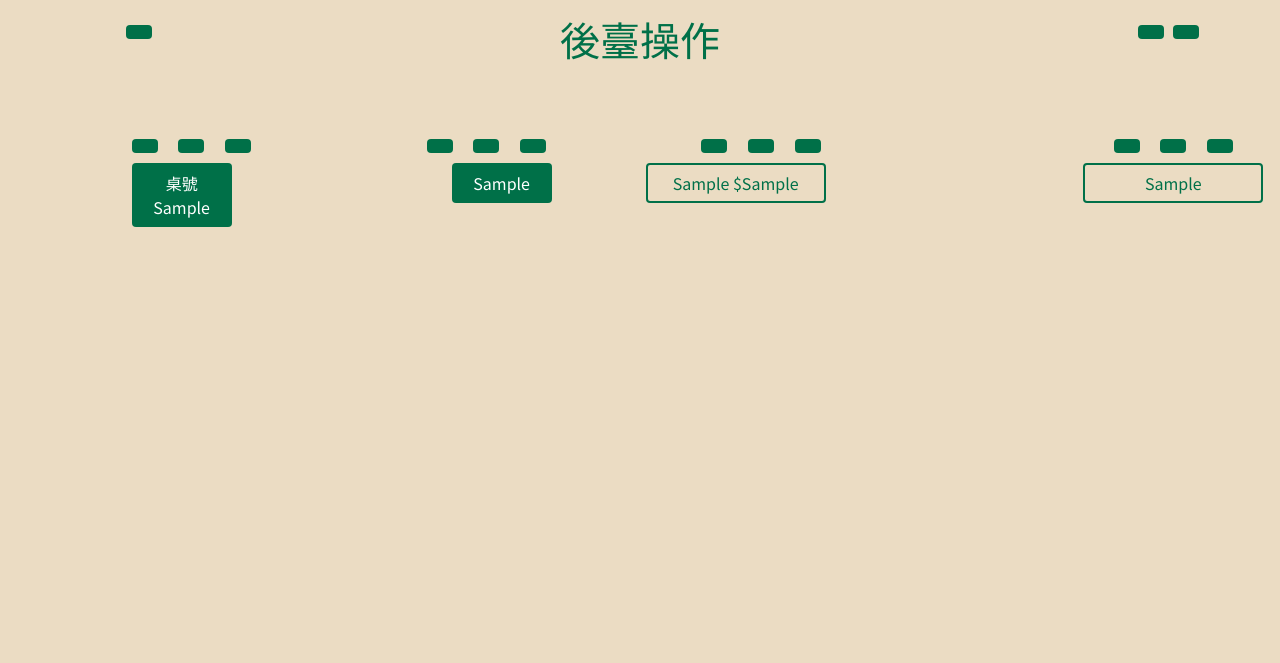
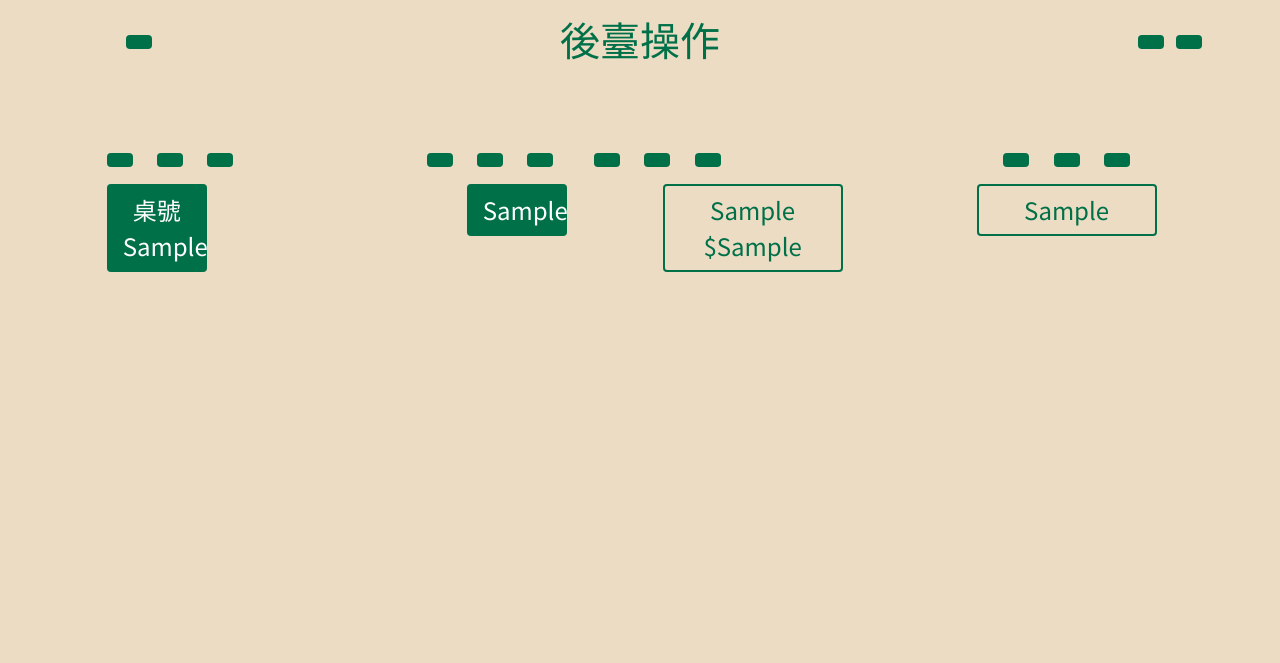
Before and after one commit to imfulee/restaurant-ordering-system, a PHP site: page /setting.php in a window 1280 px wide. Shown: the top 663 px of the page. Run offline with PHP 8.4, Linux system fonts and the light colour scheme; tables that the repository leaves empty or names only in its code hold one stand-in row (values such as "Sample post"); some libraries are stand-ins or nearby versions.

Commit message:
set the settings.php button to be bigger

```diff
--- a/setting.php
+++ b/setting.php
@@ -114,6 +114,26 @@
   #swal2-title {
     color: white;
   }
+
+  body {
+    font-size:2rem;
+  }
+
+  a.btn{
+    font-size: 1.5rem;
+  }
+
+  button.btn{
+    font-size: 1.5rem;
+  }
+
+  h2#swal2-title {
+    font-size: 4em;
+  }
+
+  input.swal2-input {
+    font-size: 2rem;
+  }
 </style>
 
 <body>
@@ -133,26 +153,25 @@
   <div class="row" style="margin-top: 15px;">
     <div class="col-md-1"></div>
     <div class="col-md-2" style="margin-top: 50px;">
-      <button type="button" class="btn" id="tableDelete" title="刪除" style="background-color: #007048;color: white;margin-bottom: 10px;margin-left: 25px;" onclick="delete_table()"><i class="fas fa-minus"></i></button>
+      <button type="button" class="btn" id="tableDelete" title="刪除" style="background-color: #007048;color: white;margin-bottom: 10px;margin-left: 0;" onclick="delete_table()"><i class="fas fa-minus"></i></button>
       <button type="button" class="btn" id="tableAdd" title="新增" style="background-color: #007048;color: white;margin-bottom: 10px;margin-left: 17px;" onclick="add_table()"><i class="fas fa-plus"></i></button>
       <button type="button" class="btn" id="tableDelete" title="修改" style="background-color: #007048;color: white;margin-bottom: 10px;margin-left: 17px;" onclick="edit_table()"><i class="fas fa-pen"></i></button>
-      <div class="nav flex-column nav-pills me-3" id="table_add_list" role="tablist" aria-orientation="vertical" style="margin-left: 25px;">
-      </div>
+      <div class="nav flex-column nav-pills me-3" id="table_add_list" role="tablist" aria-orientation="vertical" style="height: 60vh;"></div>
     </div>
     <div class="col-md-1"></div>
-    <div class="col-md-5" style="margin-top: 50px;">
+    <div class="col-md-4" style="margin-top: 50px;">
       <button type="button" class="btn" id="navDelete" title="刪除" style="background-color: #007048;color: white;margin-bottom: 10px;" onclick="delete_menu_type()"><i class="fas fa-minus"></i></button>
       <button type="button" class="btn" id="navAdd" title="新增" style="background-color: #007048;color: white;margin-bottom: 10px;margin-left: 17px;" onclick="add_menu_type()"><i class="fas fa-plus"></i></button>
       <button type="button" class="btn" id="navRevise" title="修改" style="background-color: #007048;color: white;margin-bottom: 10px;margin-left: 17px;" onclick="edit_menu_type()"><i class="fas fa-pen"></i></button>
 
-      <button type="button" class="btn" id="projectDelete" title="刪除" style="background-color: #007048;color: white;margin-bottom: 10px;margin-left: 152px;" onclick="delete_menu_item()"><i class="fas fa-minus"></i></button>
+      <button type="button" class="btn" id="projectDelete" title="刪除" style="background-color: #007048;color: white;margin-bottom: 10px;margin-left: 34px;" onclick="delete_menu_item()"><i class="fas fa-minus"></i></button>
       <button type="button" class="btn" id="projectAdd" title="新增" style="background-color: #007048;color: white;margin-bottom: 10px;margin-left: 17px;" onclick="add_menu_item()"><i class="fas fa-plus"></i></button>
       <button type="button" class="btn" id="projectRevise" title="修改" style="background-color: #007048;color: white;margin-bottom: 10px;margin-left: 17px;" onclick="edit_menu_item()"><i class="fas fa-pen"></i></button>
 
       <div class="d-flex align-items-start">
-        <div class="nav flex-column nav-pills me-3" id="v-pills-tab" role="tablist" aria-orientation="vertical" style="margin-left: 25px;">
+        <div class="nav flex-column nav-pills me-3" id="v-pills-tab" role="tablist" aria-orientation="vertical" style="margin-left: 40px;">
         </div>
-        <div class="tab-content" id="v-pills-tabContent" style="margin-left: 78px;">
+        <div class="tab-content" id="v-pills-tabContent" style="margin-left: 5rem; display: grid; justify-items: center;overflow-y: scroll;height: 60vh;">
         </div>
       </div>
     </div>
@@ -161,7 +180,7 @@
       <button type="button" class="btn" id="btnDelete" title="刪除" style="background-color: #007048;color: white;margin-bottom: 10px;" onclick="delete_remarks()"><i class="fas fa-minus"></i></button>
       <button type="button" class="btn" id="btnAdd" title="新增" style="background-color: #007048;color: white;margin-bottom: 10px;margin-left: 17px;" onclick="add_remarks()"><i class="fas fa-plus"></i></button>
       <button type="button" class="btn" id="btnRevise" title="修改" style="background-color: #007048;color: white;margin-bottom: 10px;margin-left: 17px;" onclick="edit_remarks()"><i class="fas fa-pen"></i></button>
-      <div id="remarks_button_container">
+      <div id="remarks_button_container" style="height: 60vh;overflow-y: scroll;">
       </div>
     </center>
   </div>
@@ -585,7 +604,14 @@
       for (const menu_item of global_menu_item) {
         let menu_item_button = document.createElement("button");
         menu_item_button.className = "btn projectBtn";
-        menu_item_button.innerText = `${menu_item["item_name"]} $${menu_item["price"]}`;
+        let menu_item_button_itemname = document.createElement("div");
+        menu_item_button_itemname.innerText = menu_item["item_name"];
+        menu_item_button_itemname.className = "projectBtnDetails";
+        let menu_item_button_price = document.createElement("div");
+        menu_item_button_price.innerText = `$${menu_item["price"]}`;
+        menu_item_button_price.className = "projectBtnDetails";
+        menu_item_button.append(menu_item_button_itemname);
+        menu_item_button.append(menu_item_button_price);
         menu_item_button.id = menu_item["uuid"];
         menu_item_button.onclick = function() {
           global_selected_item = {
@@ -618,11 +644,11 @@
       title: '新增品項',
       html: '<div style="display: grid; row-gap: 1em;">' +
         '<div style="display: grid; grid-template-columns: 20% auto;">' +
-        '<label style="color: white; align-self: center;" for="swal-input1">名稱</label>' +
+        '<label style="color: white; align-self: center; font-size: 2rem;" for="swal-input1">名稱</label>' +
         '<input id="swal-input1" class="swal2-input" style="width: 90%; margin: 0; align-self: center; color: white;">' +
         '</div>' +
         '<div style="display: grid; grid-template-columns: 20% auto;">' +
-        '<label style="color: white; align-self: center;" for="swal-input2">價錢</label>' +
+        '<label style="color: white; align-self: center; font-size: 2rem;" for="swal-input2">價錢</label>' +
         '<input id="swal-input2" class="swal2-input" style="width: 90%; margin: 0; align-self: center; color: white;">' +
         '</div>' +
         '</div>',
@@ -708,11 +734,11 @@
         title: '修改品項',
         html: '<div style="display: grid; row-gap: 1em;">' +
           '<div style="display: grid; grid-template-columns: 20% auto;">' +
-          '<label style="color: white; align-self: center;" for="swal-input1">名稱</label>' +
+          '<label style="color: white; align-self: center; font-size: 2rem;" for="swal-input1">名稱</label>' +
           `<input id="swal-input1" class="swal2-input" style="width: 90%; margin: 0; align-self: center; color: white;" value="${item_name_selected}">` +
           '</div>' +
           '<div style="display: grid; grid-template-columns: 20% auto;">' +
-          '<label style="color: white; align-self: center;" for="swal-input2">價錢</label>' +
+          '<label style="color: white; align-self: center; font-size: 2rem;" for="swal-input2">價錢</label>' +
           `<input id="swal-input2" class="swal2-input" style="width: 90%; margin: 0; align-self: center; color: white;" value="${price_selected}">` +
           '</div>' +
           '</div>',
```
